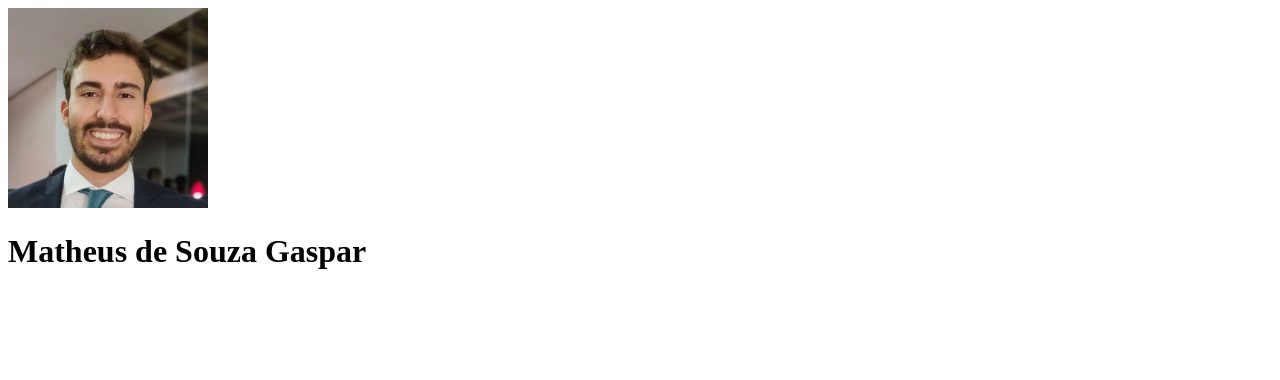
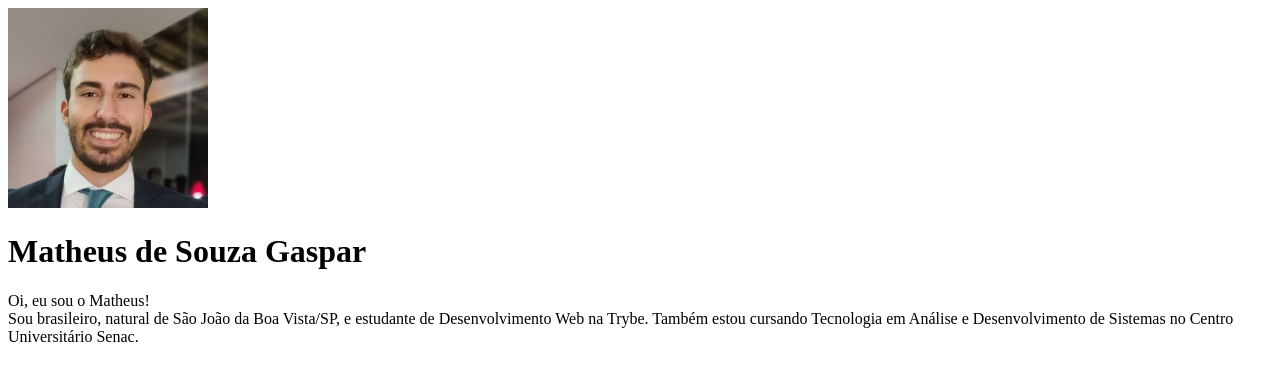
Before and after one commit to msgaspar/msgaspar.github.io, a plain HTML site: page index.html in a window 1280 px wide. Drawn offline with Linux system fonts and the light colour scheme.

Commit message:
adiciona descrição

```diff
--- a/index.html
+++ b/index.html
@@ -7,5 +7,6 @@
 <body>
   <img src="fotoMatheus.jpg" alt="Matheus Gaspar" width="200px">
   <h1>Matheus de Souza Gaspar</h1>
+  <p>Oi, eu sou o Matheus!<br>Sou brasileiro, natural de São João da Boa Vista/SP, e estudante de Desenvolvimento Web na Trybe. Também estou cursando Tecnologia em Análise e Desenvolvimento de Sistemas no Centro Universitário Senac.<br></p>
 </body>
 </html>
```
